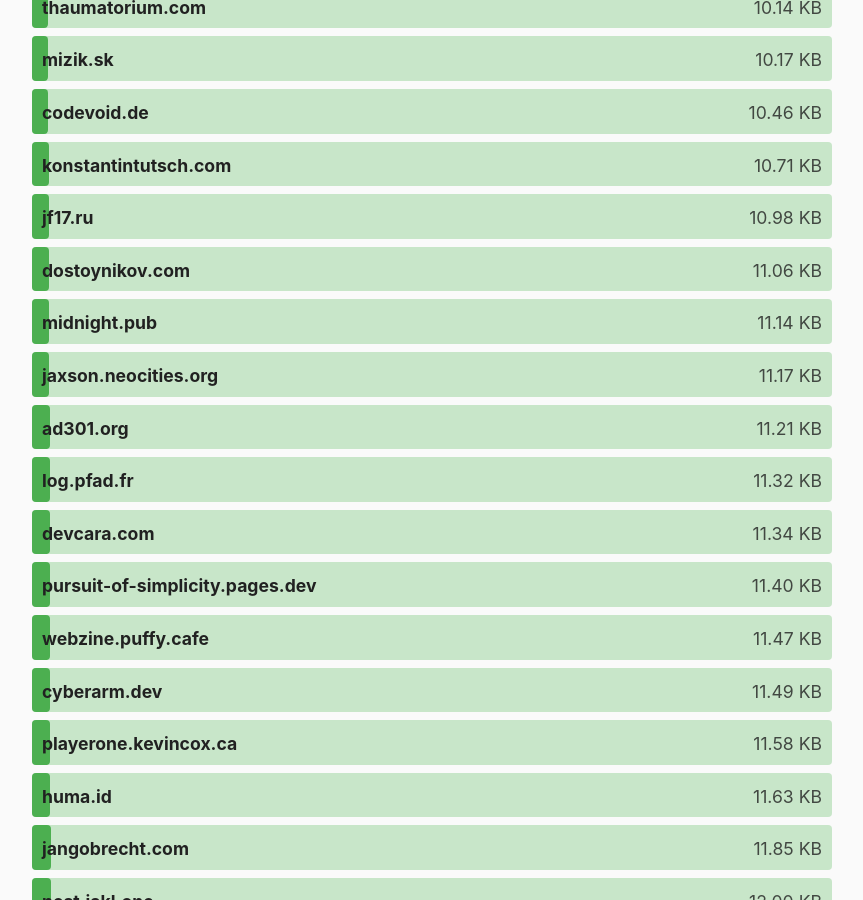
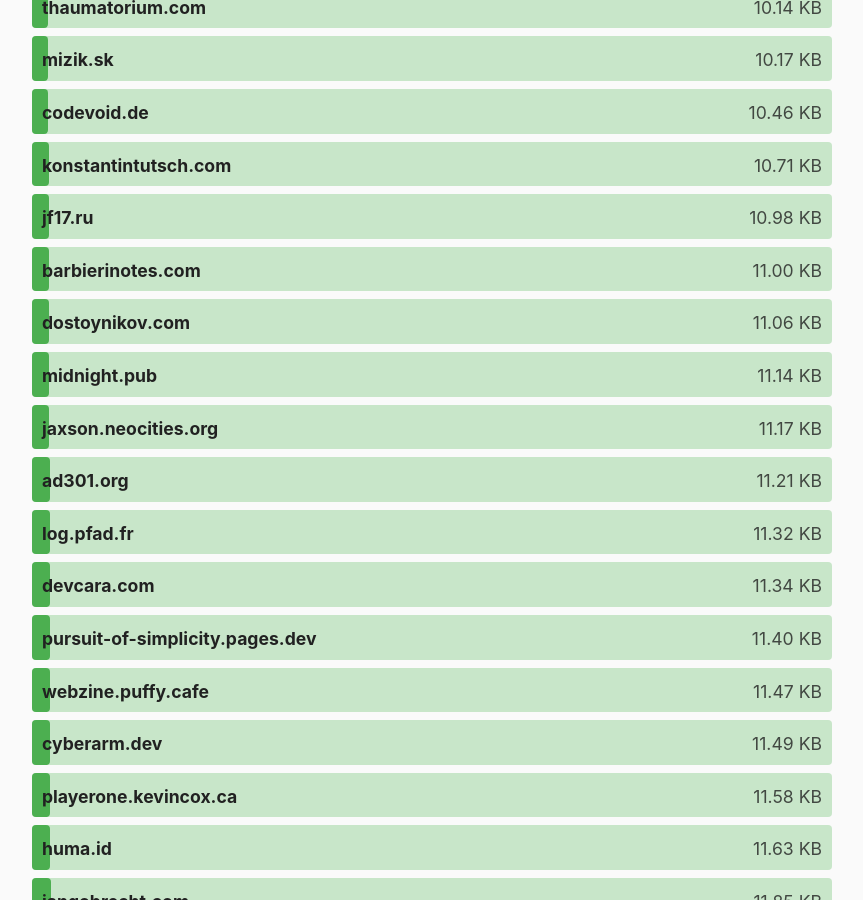
Before and after one commit to kevquirk/512kb.club, a Jekyll site: the page built from index.md, in a window 1280 px wide and 900 px high, scrolled down 4216 px. Shown: the whole window, without its empty margins (208-1071 px from the left). Built offline with Jekyll 4.4.1, drawn with Linux system fonts in a browser that asks for light colours.

Commit message:
Update sites.yml - barbierinotes.com
https://radar.cloudflare.com/scan/ee608cbf-f5b4-4fde-9013-9436e27c8aa5/summary

```diff
--- a/_data/sites.yml
+++ b/_data/sites.yml
@@ -1,3 +1,8 @@
+- domain: barbierinotes.com
+  url: https://barbierinotes.com/
+  size: 11
+  last_checked: 2025-05-26
+
 - domain: 0xedward.io
   url: https://0xedward.io/
   size: 41.02
```
